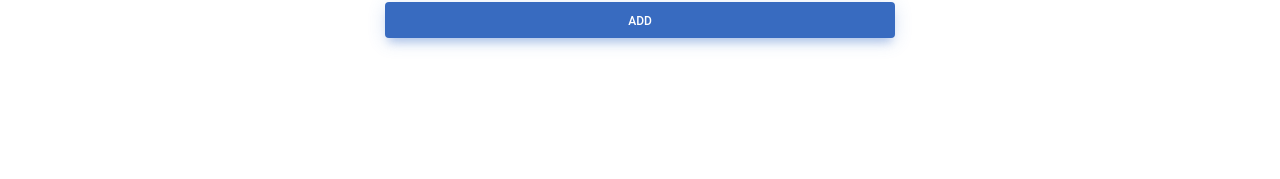
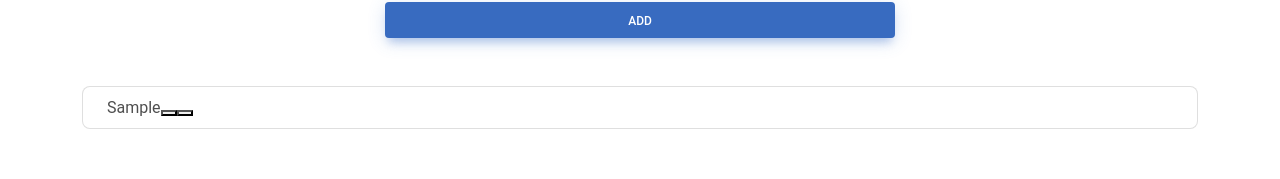
Before and after one commit to mhussein15/react-movie-app, a React (Create React App) app: page / in a window 1280 px wide. Both pictures are taken after typing "Sample" into the empty fields and a click on the button "ADD". Shown: the part 106-285 px from the top of the page. Built offline with nearby package versions, Linux system fonts and the light colour scheme.

Commit message:
Movie List added

```diff
--- a/src/App.js
+++ b/src/App.js
@@ -1,9 +1,11 @@
 import "mdb-ui-kit/css/mdb.min.css";
 import MovieInput from "./Components/MovieInput";
+import MovieList from "./Components/MovieList";
 function App() {
   return (
     <div className="container">
       <MovieInput />
+      <MovieList />
     </div>
   );
 }
--- /dev/null
+++ b/src/Components/MovieItem.jsx
@@ -0,0 +1,11 @@
+import React from "react";
+
+export default function MovieItem(props) {
+  return (
+    <li class="list-group-item">
+      {props.movie.name}
+      <button></button>
+      <button></button>
+    </li>
+  );
+}
--- /dev/null
+++ b/src/Components/MovieList.jsx
@@ -0,0 +1,14 @@
+import { useSelector } from "react-redux";
+import MovieItem from "./MovieItem";
+
+export default function MovieList() {
+  const movies = useSelector((state) => state.toWatch);
+
+  const movieslist = movies.map((movie) => <MovieItem movie={movie} />);
+  console.log(movies);
+  return (
+    <div>
+      <ul class="list-group">{movieslist}</ul>
+    </div>
+  );
+}
--- a/src/store/reducer.js
+++ b/src/store/reducer.js
@@ -1,7 +1,7 @@
 const initialState = {
   toWatch: [],
   unwatched: [],
-  lastID: 0,
+  lastID: 1,
 };
 const reducer = (state = initialState, action) => {
   switch (action.type) {
```
Also changed, not shown: 1 other file (tests, documents, lock files or other folders).
